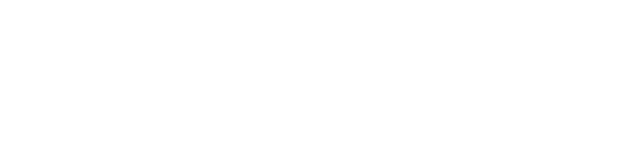
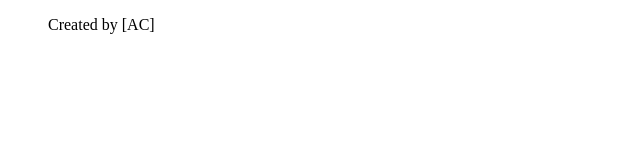
Before and after one commit to shahidcodes/OnlineVideoLocker, a plain HTML site: page WebContent/index.html in a window 1280 px wide. Shown: the whole page, without its empty margins (0-640 px from the left). Drawn offline with Linux system fonts and the light colour scheme.

Commit message:
added blockquote

```diff
--- a/WebContent/index.html
+++ b/WebContent/index.html
@@ -6,5 +6,6 @@
 </head>
 <body>
 
+<blockquote>Created by [AC]</blockquote>
 </body>
 </html>
```
